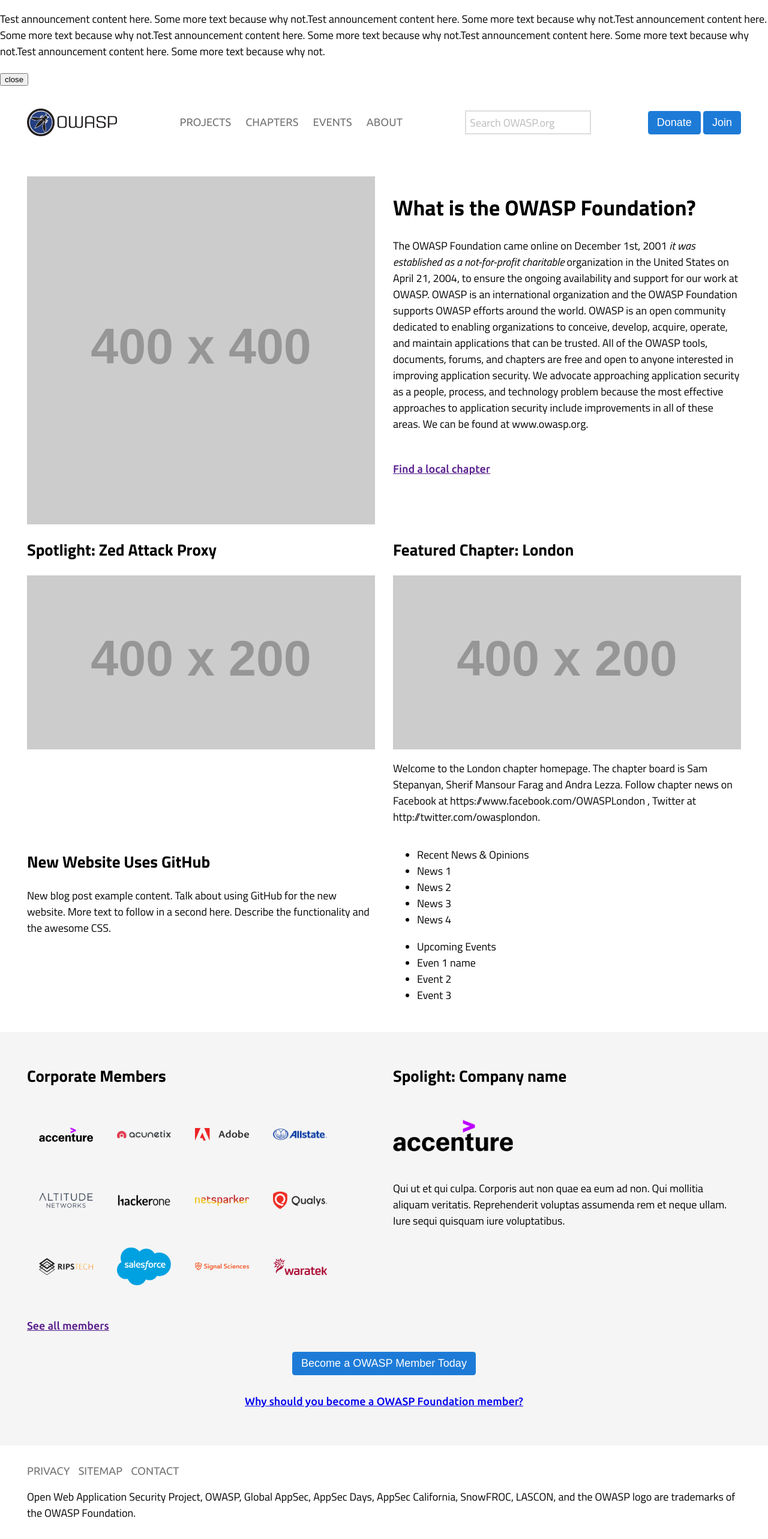
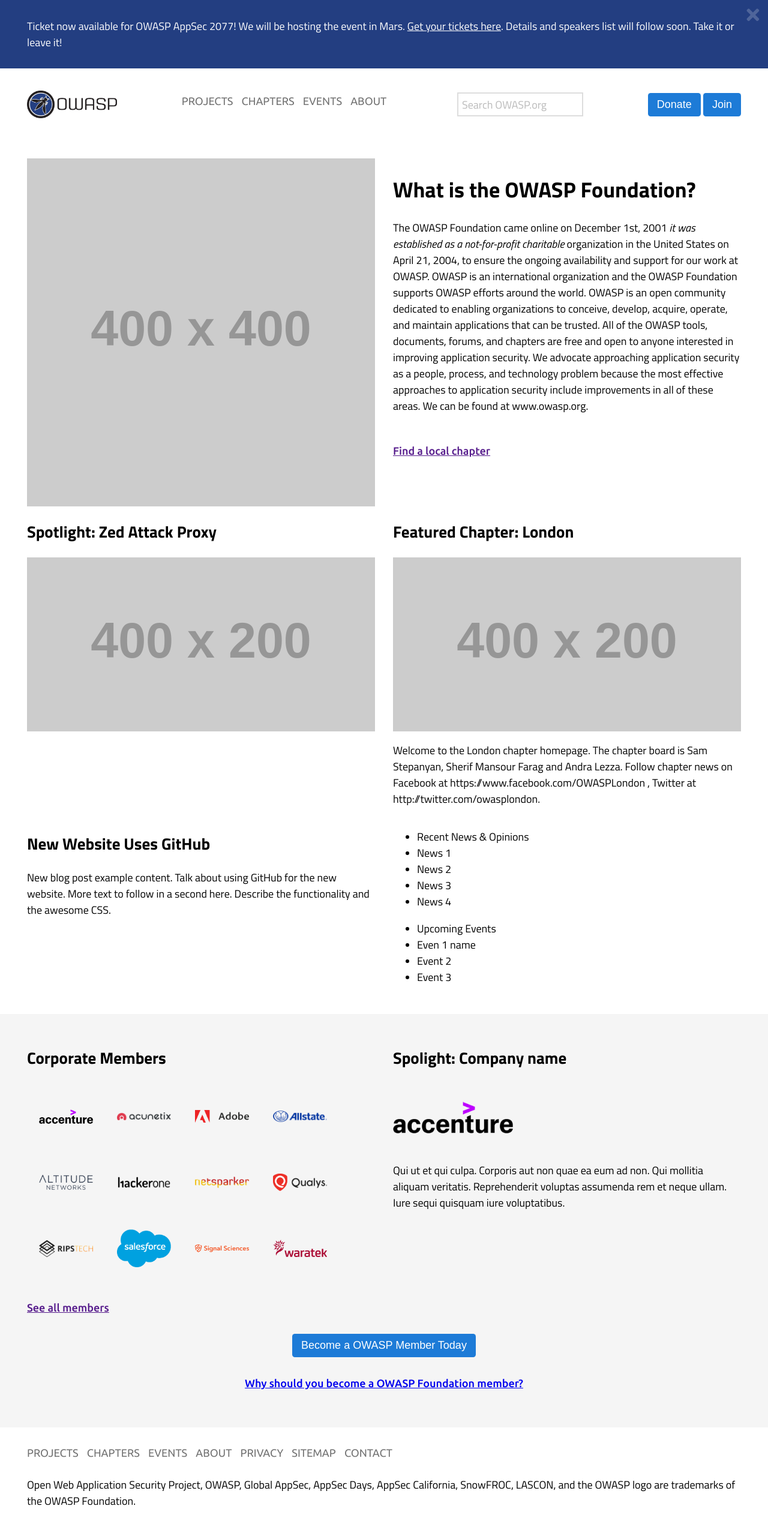
Before and after one commit to scorchingoyster/owasp-layout, a Jekyll site: the page built from index.md, in a window 1280 px wide. Shown: the whole page at 60% size. Built offline with Jekyll 4.4.1, drawn with Linux system fonts in a browser that asks for light colours.

Commit message:
add banner styling

```diff
--- a/_includes/banner.html
+++ b/_includes/banner.html
@@ -1,4 +1,7 @@
-<div id="banner">
-  <p>Test announcement content here. Some more text because why not.Test announcement content here. Some more text because why not.Test announcement content here. Some more text because why not.Test announcement content here. Some more text because why not.Test announcement content here. Some more text because why not.Test announcement content here. Some more text because why not.</p>
-  <button onclick="closeBanner()">close</button>
+<div id="banner" class="notice">
+  <p>Ticket now available for OWASP AppSec 2077! We will be hosting the event in Mars. <a href="">Get your tickets here</a>. Details and speakers list will follow soon. Take it or leave it!</p>
+
+  <a href="#" onclick="closeBanner()">
+    <i class="fa fa-times"></i>
+  </a>
 </div>
--- a/_includes/footer.html
+++ b/_includes/footer.html
@@ -2,6 +2,10 @@
   <section class="footer-wrapper">
     <nav class="bot-nav">
       <ul>
+        <li><a href="#">PROJECTS</a></li>
+        <li><a href="#">CHAPTERS</a></li>
+        <li><a href="#">EVENTS</a></li>
+        <li><a href="#">ABOUT</a></li>
         <li><a href="#">PRIVACY</a></li>
         <li><a href="#">SITEMAP</a></li>
         <li><a href="#">CONTACT</a></li>
--- a/_sass/_col-sidebar.scss
+++ b/_sass/_col-sidebar.scss
@@ -22,14 +22,7 @@
   justify-content: space-between;
   align-items: center;
   @include nav-menu;
-  ul {
-    & > li {
-      margin-bottom: $grid-val/3;
-    }
-    & a:first-child {
-      margin-left: 0;
-    }
-  }
+
 }
 
 .page-intro {
--- a/_sass/_nav.scss
+++ b/_sass/_nav.scss
@@ -137,10 +137,42 @@ header, footer, mobile navigation menu
   }
 }
 
+// banner styling
+#banner {
+  display: flex;
+  align-items: center;
+  justify-content: center;
+  padding: $grid-val $grid-val*1.5;
+  & > *,
+  & > * > * {
+    margin: 0;
+    padding: 0;
+    color: white;
+  }
+  a[onclick] {
+    position: absolute;
+    right: 15px;
+    top: 10px;
+    font-size: $grid-val;
+    color: currentColor;
+    opacity: 0.2;
+    line-height: 0;
+    &:hover,
+    &:active {
+      opacity: 0.5;
+    }
+  }
+  &.notice {
+    background-color: $bg-blue;
+  }
+  &.warning {
+    background-color: #892727;
+  }
+}
+
 // replace desktop nav with mobile nav
 @media screen and (max-width: $header-bp - 1) { // 1019px
-  .top-nav,
-  .bot-nav {
+  .top-nav {
     @include hide-el;
   }
   .header-wrapper {
@@ -149,6 +181,5 @@ header, footer, mobile navigation menu
     background-color: whitesmoke;
     box-shadow: 0 1px 2px #cccccc;
   }
-  #banner {
-  }
+
 }
--- a/_sass/_util.scss
+++ b/_sass/_util.scss
@@ -50,6 +50,8 @@ $header-bp: $grid-val*34; // 1020px, header changes
     margin: 0;
     & > li {
       display: inline-block;
+      margin-bottom: $grid-val/3;
+
     }
     & a {
       @include nav-link;
@@ -57,6 +59,9 @@ $header-bp: $grid-val*34; // 1020px, header changes
         text-decoration: underline;
         color: $bg-blue;
       }
+    }
+    & a:first-child {
+      margin-left: 0;
     }
   }
 }
```
